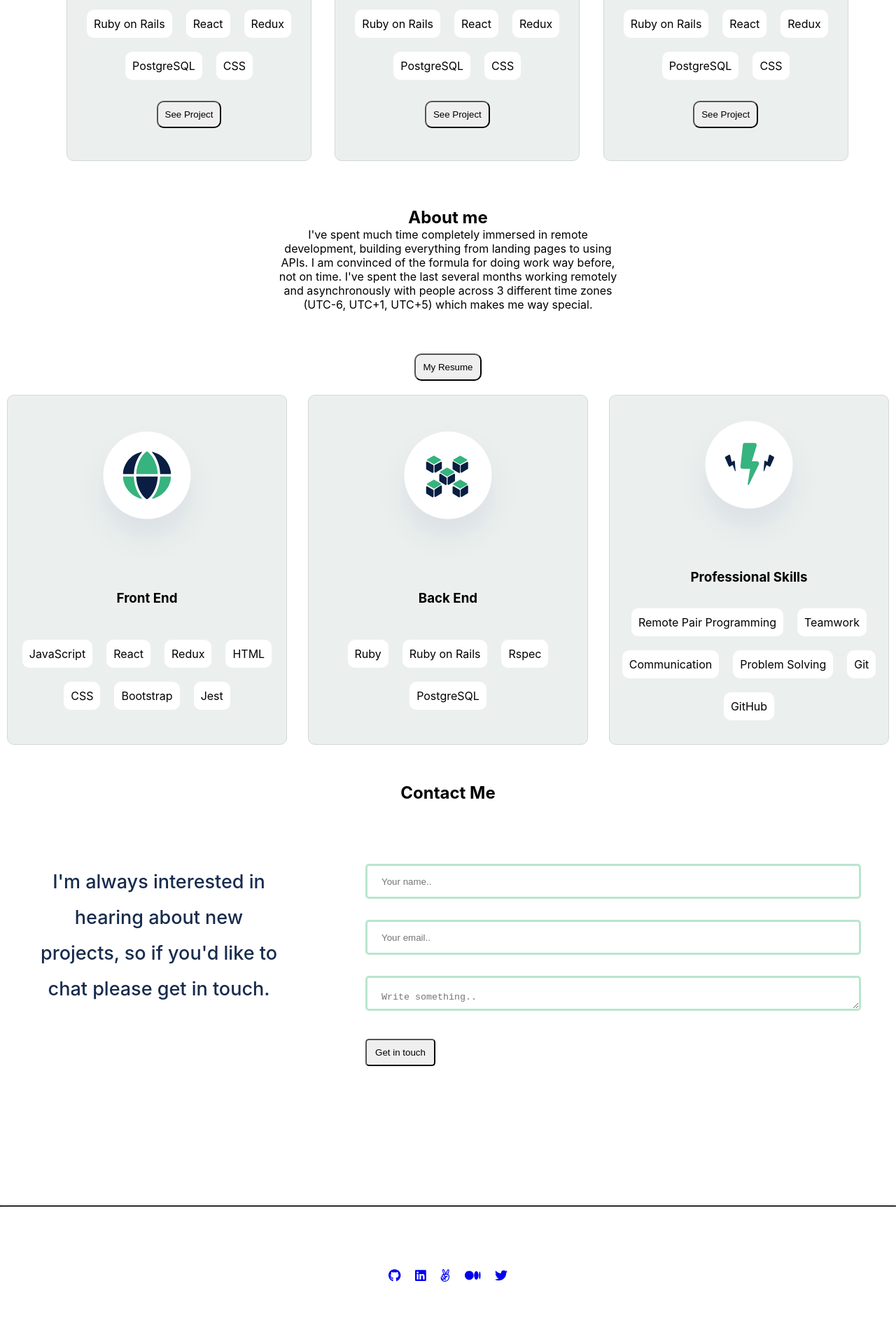
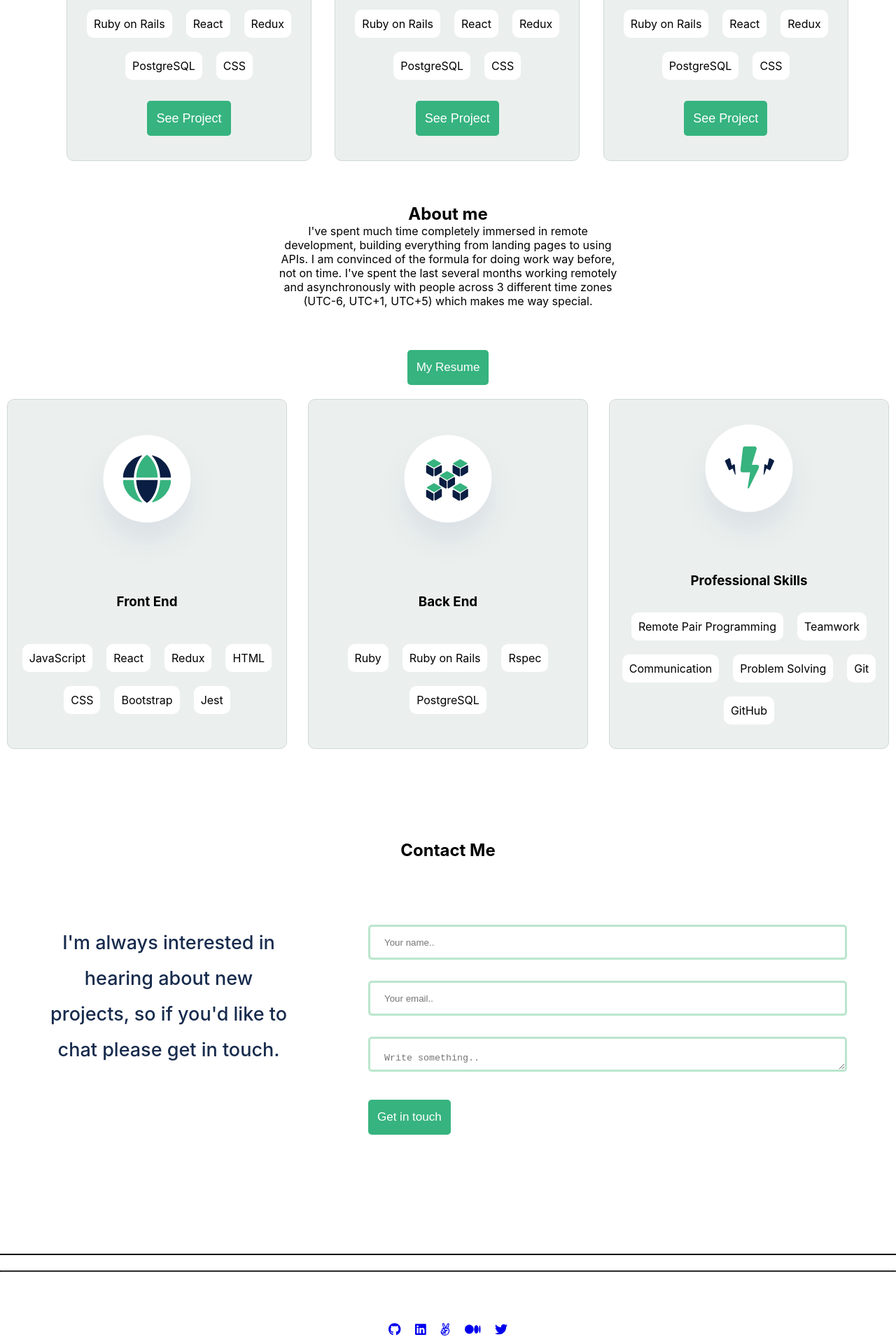
Before and after one commit to SaboorSohaib/sohaib-react-portfolio, a React (Create React App) app: page / in a window 1280 px wide. Shown: the part 1660-3580 px from the top of the page at 70% size. Before the commit the page ends 3540 px from the top, so only its background shows below. Built offline with nearby package versions, Linux system fonts and the light colour scheme.

Commit message:
ADD HOVER FOR BUTTONS

```diff
--- a/src/components/style.css
+++ b/src/components/style.css
@@ -99,10 +99,21 @@
 
 .project-btn {
     margin: 10px auto;
-    padding: 10px;
-    border-radius: 10px;
+    border-radius: 5px;
     cursor: pointer;
     margin-top: 10px;
+    background-color: rgb(54, 179, 127);
+    border: none;
+    color: rgb(255, 255, 255);
+    padding: 13px;
+    font-size: 18px;
+    line-height: 24px;
+    transition: 0.3s;
+}
+
+.project-btn:hover {
+    background-color: rgb(84, 236, 173);
+    box-shadow: 1px 8px 16px rgba(54, 179, 127, 0.24);
 }
 
 /* About  */
@@ -123,11 +134,22 @@
 
 .resume-btn {
     margin: 10px auto;
-    padding: 10px;
-    border-radius: 10px;
+    border-radius: 5px;
     cursor: pointer;
     margin-top: 10px;
     margin-bottom: 20px;
+    background-color: rgb(54, 179, 127);
+    border: none;
+    color: rgb(255, 255, 255);
+    padding: 13px;
+    font-size: 17px;
+    line-height: 24px;
+    transition: 0.3s;
+}
+
+.resume-btn:hover {
+    background-color: rgb(84, 236, 173);
+    box-shadow: 1px 8px 16px rgba(54, 179, 127, 0.24);
 }
 
 .about-card {
@@ -169,9 +191,10 @@
 .main-form {
     display: flex;
     flex-direction: column;
-    justify-content: space-evenly;
+    justify-content: space-between;
     align-items: center;
-    height: 100vh;
+    height: 90vh;
+    margin-top: 120px;
 }
 
 .form {
@@ -183,7 +206,8 @@
     display: flex;
     justify-content: space-between;
     align-items: flex-start;
-    padding: 50px;
+    padding: 70px;
+    border-bottom: 2px solid black;
 }
 
 .form-content p {
@@ -215,8 +239,29 @@
 .form-btn {
     padding: 10px;
     border-radius: 5px;
-    width: 100px;
     cursor: pointer;
     margin-top: 10px;
     margin-bottom: 20px;
+    background-color: rgb(54, 179, 127);
+    border: none;
+    color: rgb(255, 255, 255);
+    padding: 13px;
+    font-size: 17px;
+    line-height: 24px;
+    transition: 0.3s;
 }
+
+.form-btn:hover {
+    background-color: rgb(84, 236, 173);
+    box-shadow: 1px 8px 16px rgba(54, 179, 127, 0.24);
+}
+
+.last-social-icon {
+    margin-right: 110px;
+}
+
+.last-social-icon ul li {
+    display: inline-block;
+    margin: 10px;
+    font-size: large;
+}
```
